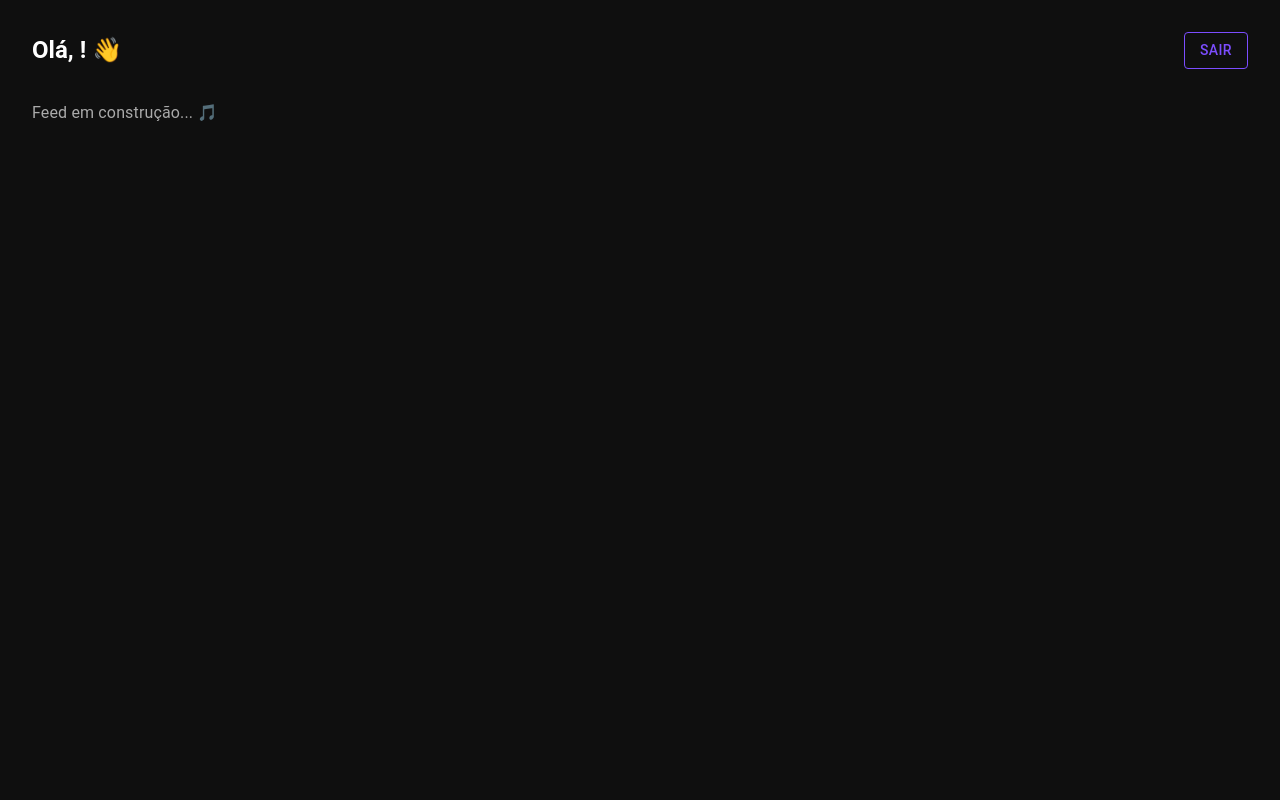
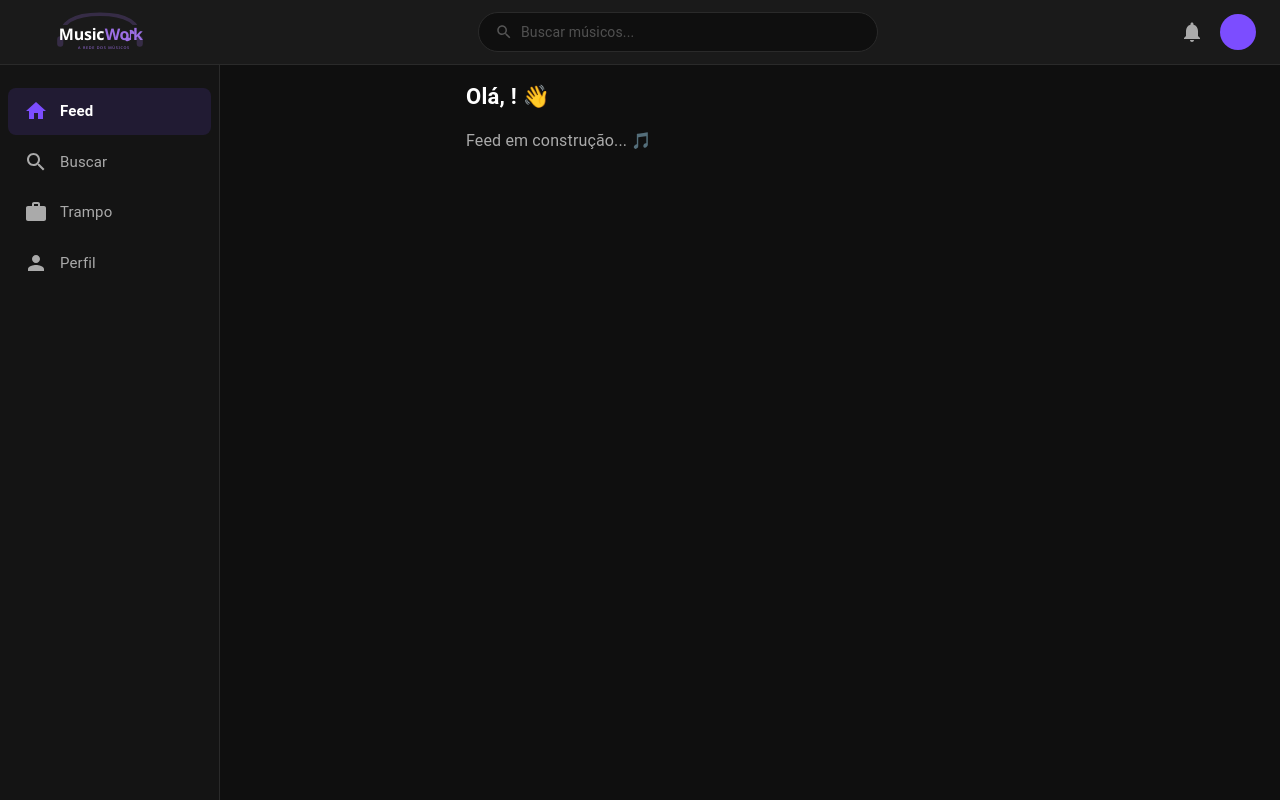
Before and after one commit to RastaDev21/MusicWork, a React (Vite) app in the folder frontend/: page /feed in a window 1280 px wide. Built offline with nearby package versions, Linux system fonts and the light colour scheme.

Commit message:
feat: add navbar, sidebar, bottom nav and layout component

```diff
--- /dev/null
+++ b/frontend/src/components/BottomNav/BottomNav.tsx
@@ -0,0 +1,58 @@
+import { BottomNavigation, BottomNavigationAction, Paper } from "@mui/material";
+import HomeIcon from "@mui/icons-material/Home";
+import SearchIcon from "@mui/icons-material/Search";
+import AddCircleIcon from "@mui/icons-material/AddCircle";
+import WorkIcon from "@mui/icons-material/Work";
+import PersonIcon from "@mui/icons-material/Person";
+import { useNavigate, useLocation } from "react-router-dom";
+
+const navItems = [
+  { label: "Feed", icon: <HomeIcon />, path: "/feed" },
+  { label: "Buscar", icon: <SearchIcon />, path: "/buscar" },
+  { label: "Postar", icon: <AddCircleIcon />, path: "/postar" },
+  { label: "Trampo", icon: <WorkIcon />, path: "/trampo" },
+  { label: "Perfil", icon: <PersonIcon />, path: "/perfil" },
+];
+
+export default function BottomNav() {
+  const navigate = useNavigate();
+  const location = useLocation();
+
+  const currentIndex = navItems.findIndex(
+    item => item.path === location.pathname,
+  );
+
+  return (
+    <Paper
+      sx={{
+        position: "fixed",
+        bottom: 0,
+        left: 0,
+        right: 0,
+        display: { xs: "block", md: "none" },
+        backgroundColor: "#1a1a1a",
+        borderTop: "1px solid #2a2a2a",
+        zIndex: 1000,
+      }}
+    >
+      <BottomNavigation
+        value={currentIndex}
+        onChange={(_, newValue) => navigate(navItems[newValue].path)}
+        sx={{ backgroundColor: "#1a1a1a" }}
+      >
+        {navItems.map(item => (
+          <BottomNavigationAction
+            key={item.label}
+            label={item.label}
+            icon={item.icon}
+            sx={{
+              color: "#666",
+              "&.Mui-selected": { color: "#7c4dff" },
+              "& .MuiBottomNavigationAction-label": { fontSize: 10 },
+            }}
+          />
+        ))}
+      </BottomNavigation>
+    </Paper>
+  );
+}
--- /dev/null
+++ b/frontend/src/components/Layout/Layout.tsx
@@ -0,0 +1,26 @@
+import { Box } from "@mui/material";
+import { ReactNode } from "react";
+import Navbar from "../NavBar/NavBar";
+import Sidebar from "../SideBar/SideBar";
+import BottomNav from "../BottomNav/BottomNav";
+
+export default function Layout({ children }: { children: ReactNode }) {
+  return (
+    <Box sx={{ backgroundColor: "#0f0f0f", minHeight: "100vh" }}>
+      <Navbar />
+      <Sidebar />
+
+      <Box
+        sx={{
+          ml: { xs: 0, md: "220px" },
+          pt: "64px",
+          pb: { xs: "56px", md: 0 },
+        }}
+      >
+        {children}
+      </Box>
+
+      <BottomNav />
+    </Box>
+  );
+}
--- a/frontend/src/components/Logo/Logo.tsx
+++ b/frontend/src/components/Logo/Logo.tsx
@@ -3,7 +3,7 @@ export default function Logo() {
     <svg
       viewBox="0 0 680 240"
       xmlns="http://www.w3.org/2000/svg"
-      style={{ width: "280px", height: "auto" }}
+      style={{ width: "160px", height: "auto" }}
     >
       <defs>
         <mask id="text-gaps" maskUnits="userSpaceOnUse">
--- /dev/null
+++ b/frontend/src/components/NavBar/NavBar.tsx
@@ -0,0 +1,70 @@
+import { AppBar, Toolbar, Box, IconButton, InputBase } from "@mui/material";
+import SearchIcon from "@mui/icons-material/Search";
+import NotificationsIcon from "@mui/icons-material/Notifications";
+import { useAuth } from "../../contexts/AuthContext";
+import Logo from "../Logo/Logo";
+
+export default function Navbar() {
+  const { user } = useAuth();
+
+  return (
+    <AppBar
+      position="fixed"
+      sx={{
+        backgroundColor: "#1a1a1a",
+        borderBottom: "1px solid #2a2a2a",
+        boxShadow: "none",
+      }}
+    >
+      <Toolbar sx={{ justifyContent: "space-between", gap: 2 }}>
+        <Box sx={{ width: 160, flexShrink: 0 }}>
+          <Logo />
+        </Box>
+
+        <Box
+          sx={{
+            flex: 1,
+            maxWidth: 400,
+            backgroundColor: "#0f0f0f",
+            borderRadius: "20px",
+            border: "1px solid #2a2a2a",
+            alignItems: "center",
+            px: 2,
+            py: 0.5,
+            display: { xs: "none", md: "flex" },
+          }}
+        >
+          <SearchIcon sx={{ color: "#555", fontSize: 18, mr: 1 }} />
+          <InputBase
+            placeholder="Buscar músicos..."
+            sx={{ color: "#aaa", fontSize: 14, flex: 1 }}
+          />
+        </Box>
+
+        <Box sx={{ display: "flex", alignItems: "center", gap: 1 }}>
+          <IconButton sx={{ color: "#aaa" }}>
+            <NotificationsIcon />
+          </IconButton>
+
+          <Box
+            sx={{
+              width: 36,
+              height: 36,
+              borderRadius: "50%",
+              backgroundColor: "#7c4dff",
+              display: "flex",
+              alignItems: "center",
+              justifyContent: "center",
+              color: "#fff",
+              fontWeight: 700,
+              fontSize: 14,
+              cursor: "pointer",
+            }}
+          >
+            {user?.name?.charAt(0).toUpperCase()}
+          </Box>
+        </Box>
+      </Toolbar>
+    </AppBar>
+  );
+}
--- /dev/null
+++ b/frontend/src/components/SideBar/SideBar.tsx
@@ -0,0 +1,96 @@
+import { Box, List, ListItem, ListItemIcon, ListItemText } from "@mui/material";
+import HomeIcon from "@mui/icons-material/Home";
+import SearchIcon from "@mui/icons-material/Search";
+import WorkIcon from "@mui/icons-material/Work";
+import PersonIcon from "@mui/icons-material/Person";
+import LogoutIcon from "@mui/icons-material/Logout";
+import { useNavigate, useLocation } from "react-router-dom";
+import { useAuth } from "../../contexts/AuthContext";
+
+const menuItems = [
+  { label: "Feed", icon: <HomeIcon />, path: "/feed" },
+  { label: "Buscar", icon: <SearchIcon />, path: "/buscar" },
+  { label: "Trampo", icon: <WorkIcon />, path: "/trampo" },
+  { label: "Perfil", icon: <PersonIcon />, path: "/perfil" },
+];
+
+export default function Sidebar() {
+  const navigate = useNavigate();
+  const location = useLocation();
+  const { signOut } = useAuth();
+
+  return (
+    <Box
+      sx={{
+        width: 220,
+        backgroundColor: "#141414",
+        borderRight: "1px solid #2a2a2a",
+        height: "100vh",
+        position: "fixed",
+        top: 64,
+        left: 0,
+        display: { xs: "none", md: "flex" },
+        flexDirection: "column",
+        pt: 2,
+      }}
+    >
+      <List sx={{ flex: 1 }}>
+        {menuItems.map(item => {
+          const active = location.pathname === item.path;
+          return (
+            <ListItem
+              key={item.label}
+              onClick={() => navigate(item.path)}
+              sx={{
+                borderRadius: 2,
+                mx: 1,
+                mb: 0.5,
+                width: "auto",
+                cursor: "pointer",
+                backgroundColor: active ? "#7c4dff22" : "transparent",
+                "&:hover": { backgroundColor: "#7c4dff11" },
+              }}
+            >
+              <ListItemIcon
+                sx={{ minWidth: 36, color: active ? "#7c4dff" : "#aaa" }}
+              >
+                {item.icon}
+              </ListItemIcon>
+              <ListItemText
+                primary={item.label}
+                sx={{
+                  "& span": {
+                    color: active ? "#fff" : "#aaa",
+                    fontWeight: active ? 600 : 400,
+                    fontSize: 15,
+                  },
+                }}
+              />
+            </ListItem>
+          );
+        })}
+      </List>
+
+      <List>
+        <ListItem
+          onClick={signOut}
+          sx={{
+            borderRadius: 2,
+            mx: 1,
+            mb: 2,
+            cursor: "pointer",
+            "&:hover": { backgroundColor: "#ff000011" },
+          }}
+        >
+          <ListItemIcon sx={{ minWidth: 36, color: "#666" }}>
+            <LogoutIcon />
+          </ListItemIcon>
+          <ListItemText
+            primary="Sair"
+            sx={{ "& span": { color: "#666", fontSize: 15 } }}
+          />
+        </ListItem>
+      </List>
+    </Box>
+  );
+}
--- a/frontend/src/pages/Feed.tsx
+++ b/frontend/src/pages/Feed.tsx
@@ -1,31 +1,20 @@
-import { Box, Typography, Button } from "@mui/material";
+import { Box, Typography } from "@mui/material";
+import Layout from "../components/Layout/Layout";
 import { useAuth } from "../contexts/AuthContext";
 
 export default function Feed() {
-  const { user, signOut } = useAuth();
+  const { user } = useAuth();
 
   return (
-    <Box sx={{ minHeight: "100vh", backgroundColor: "#0f0f0f", padding: 4 }}>
-      <Box
-        sx={{
-          display: "flex",
-          justifyContent: "space-between",
-          alignItems: "center",
-          mb: 4,
-        }}
-      >
-        <Typography variant="h5" sx={{ color: "#fff", fontWeight: "bold" }}>
+    <Layout>
+      <Box sx={{ maxWidth: 600, mx: "auto", p: 2 }}>
+        <Typography
+          sx={{ color: "#fff", fontWeight: 700, fontSize: 22, mb: 2 }}
+        >
           Olá, {user?.name}! 👋
         </Typography>
-        <Button
-          variant="outlined"
-          onClick={signOut}
-          sx={{ color: "#7c4dff", borderColor: "#7c4dff" }}
-        >
-          Sair
-        </Button>
+        <Typography sx={{ color: "#aaa" }}>Feed em construção... 🎵</Typography>
       </Box>
-      <Typography sx={{ color: "#aaa" }}>Feed em construção... 🎵</Typography>
-    </Box>
+    </Layout>
   );
 }
```
